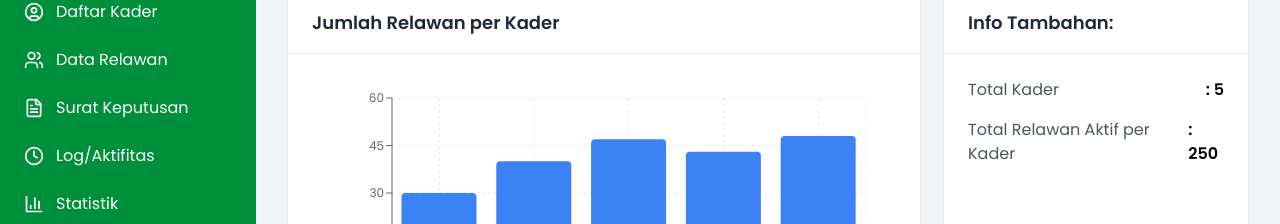
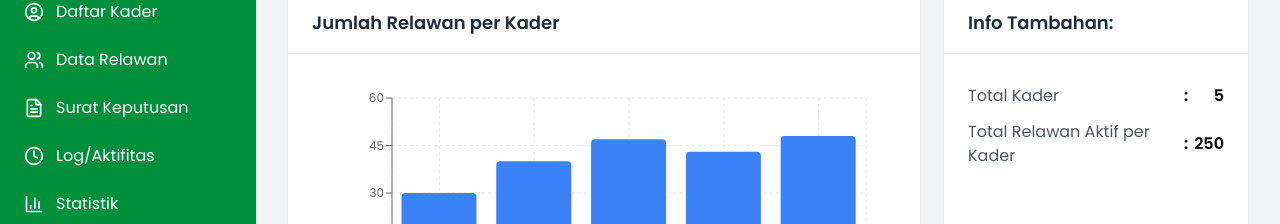
Before and after one commit to jonathanwijayaa/frontend_bappeda, a React (Vite) app: page /dashboard in a window 1280 px wide. Shown: the part 172-396 px from the top of the page. Built offline with nearby package versions, Linux system fonts and the light colour scheme; sample sign-in values are in the browser's storage.

Commit message:
rapihkan card Dashboard

```diff
--- a/src/pages/Dashboard.tsx
+++ b/src/pages/Dashboard.tsx
@@ -39,31 +39,40 @@ const Dashboard: React.FC = () => {
                     <Card title="Info Tambahan:">
                         <div className="space-y-4">
                             {isSuperAdmin ? (
-                                <>
-                                    <div className="flex justify-between items-center">
-                                        <span className="text-gray-600">Total OPD</span>
-                                        <span className="font-semibold">: 8</span>
-                                    </div>
-                                    <div className="flex justify-between items-center">
-                                        <span className="text-gray-600">Total Kader</span>
-                                        <span className="font-semibold">: 22</span>
-                                    </div>
-                                    <div className="flex justify-between items-start">
-                                        <span className="text-gray-600">Total Relawan Aktif per OPD</span>
-                                        <span className="font-semibold">: 19.959</span>
-                                    </div>
-                                </>
+                                <table className="w-full">
+                                    <tbody>
+                                        <tr>
+                                            <td className="text-gray-600 py-1.5">Total OPD</td>
+                                            <td className="font-semibold py-1.5 w-4 text-center">:</td>
+                                            <td className="font-semibold py-1.5 text-right">8</td>
+                                        </tr>
+                                        <tr>
+                                            <td className="text-gray-600 py-1.5">Total Kader</td>
+                                            <td className="font-semibold py-1.5 w-4 text-center">:</td>
+                                            <td className="font-semibold py-1.5 text-right">22</td>
+                                        </tr>
+                                        <tr>
+                                            <td className="text-gray-600 py-1.5">Total Relawan Aktif per OPD</td>
+                                            <td className="font-semibold py-1.5 w-4 text-center">:</td>
+                                            <td className="font-semibold py-1.5 text-right">19.959</td>
+                                        </tr>
+                                    </tbody>
+                                </table>
                             ) : (
-                                <>
-                                    <div className="flex justify-between items-center">
-                                        <span className="text-gray-600">Total Kader</span>
-                                        <span className="font-semibold">: 5</span>
-                                    </div>
-                                    <div className="flex justify-between items-start">
-                                        <span className="text-gray-600">Total Relawan Aktif per Kader</span>
-                                        <span className="font-semibold">: 250</span>
-                                    </div>
-                                </>
+                                <table className="w-full">
+                                    <tbody>
+                                        <tr>
+                                            <td className="text-gray-600 py-1.5">Total Kader</td>
+                                            <td className="font-semibold py-1.5 w-4 text-center">:</td>
+                                            <td className="font-semibold py-1.5 text-right">5</td>
+                                        </tr>
+                                        <tr>
+                                            <td className="text-gray-600 py-1.5">Total Relawan Aktif per Kader</td>
+                                            <td className="font-semibold py-1.5 w-4 text-center">:</td>
+                                            <td className="font-semibold py-1.5 text-right">250</td>
+                                        </tr>
+                                    </tbody>
+                                </table>
                             )}
                         </div>
                     </Card>
```
